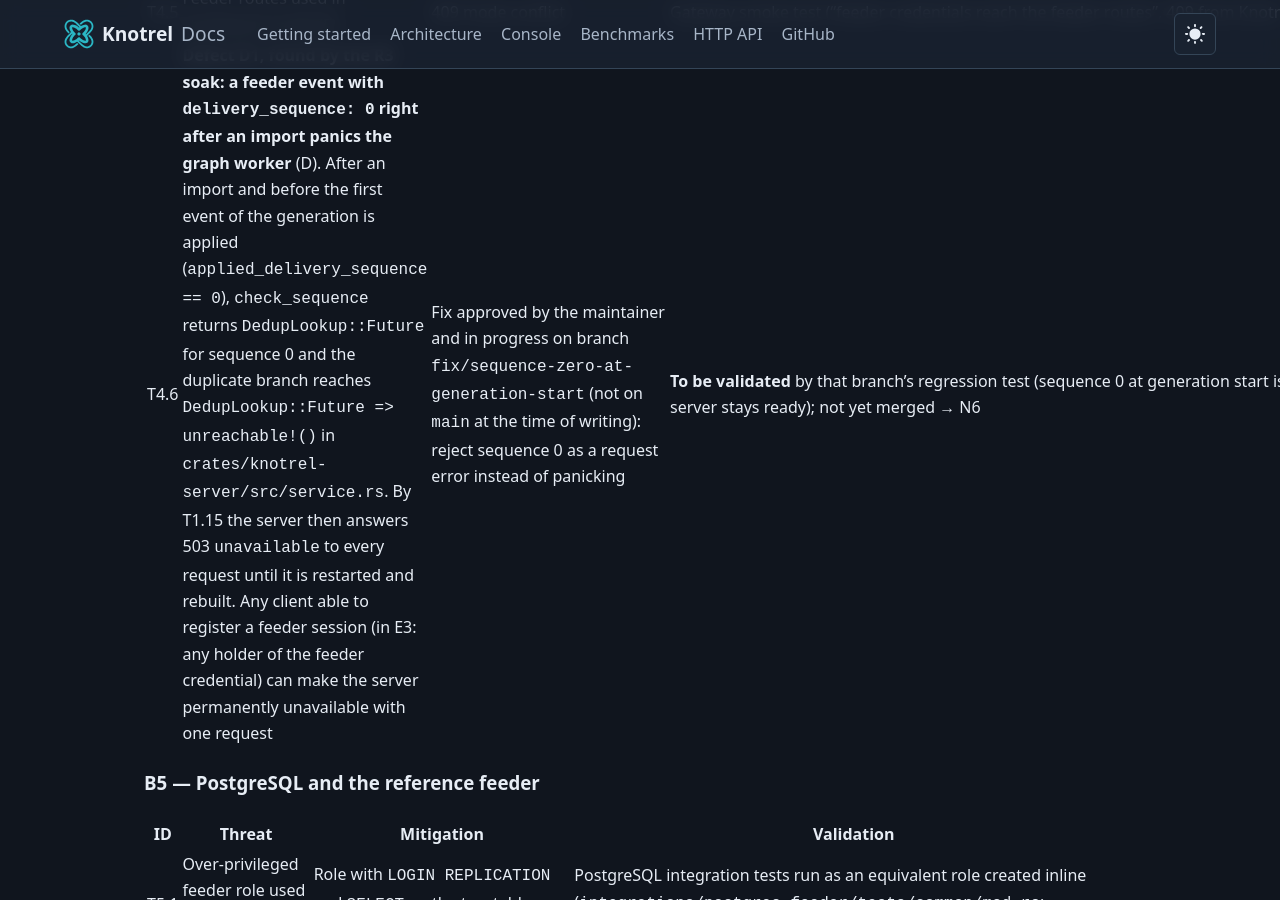
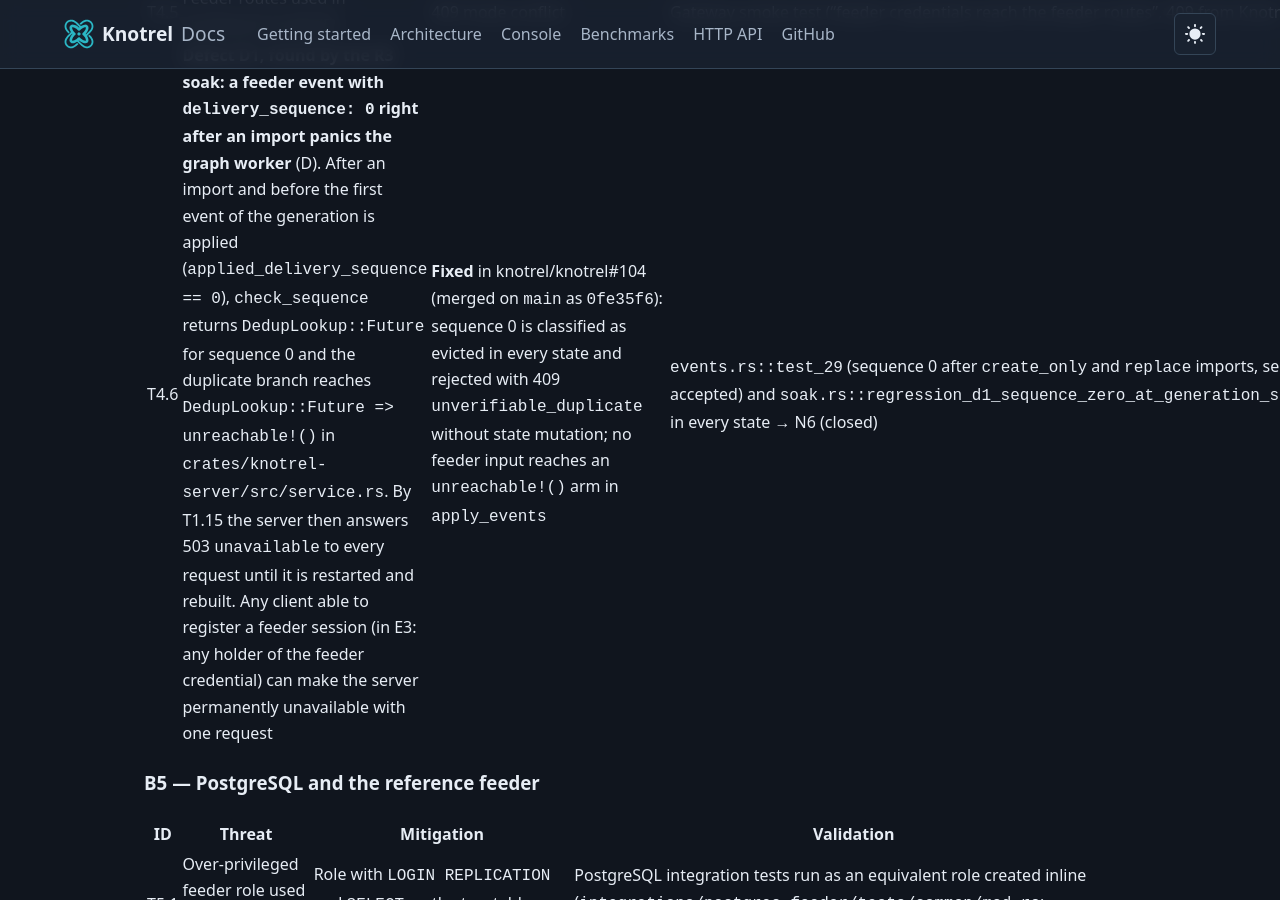
Before and after one commit to knotrel/knotrel, a Jekyll site: the page built from docs/threat-model.md, in a window 1280 px wide and 900 px high, scrolled down 9240 px. Built offline with Jekyll 4.4.1, drawn with Linux system fonts in a browser that asks for light colours; our own code applies the rules of GitHub Pages for plain Markdown files; some of the changed text lies outside the part shown.

Commit message:
docs(security): record the D1 fix in the threat model
Defect D1 (T4.6, N6) is fixed in #104 with regression tests; mark it
closed and point to the tests that validate the mitigation. T1.15 and N7
(fail-stop amplifies any reachable panic) stay open.

Co-Authored-By: Claude Opus 5.5 <noreply@anthropic.com>

```diff
--- a/docs/threat-model.md
+++ b/docs/threat-model.md
@@ -155,7 +155,7 @@ and the smoke script together).
 | T4.3 | Direct mutations bypass the source in source-managed mode (T) | Mutations refused with 409 `direct_mutation_disabled`; reads and inspection allowed | `batch.rs::test_05_source_managed_mode_rejects_mutating_batches_allows_query_only`; `inspection.rs::source_managed_reads_are_available_without_mutation` |
 | T4.4 | Replayed or reordered events corrupt state (T) | Delivery sequence with predecessor check and bounded exact deduplication | `events.rs` and `bootstrap.rs` sequence tests; [integration contract §5–§7](integration-contract.md) |
 | T4.5 | Feeder routes used in standalone mode (E) | 409 mode conflict | Gateway smoke test ("feeder credentials reach the feeder routes", 409 from Knotrel) |
-| T4.6 | **Defect D1, found by the R3 soak: a feeder event with `delivery_sequence: 0` right after an import panics the graph worker** (D). After an import and before the first event of the generation is applied (`applied_delivery_sequence == 0`), `check_sequence` returns `DedupLookup::Future` for sequence 0 and the duplicate branch reaches `DedupLookup::Future => unreachable!()` in `crates/knotrel-server/src/service.rs`. By T1.15 the server then answers 503 `unavailable` to every request until it is restarted and rebuilt. Any client able to register a feeder session (in E3: any holder of the feeder credential) can make the server permanently unavailable with one request | Fix approved by the maintainer and in progress on branch `fix/sequence-zero-at-generation-start` (not on `main` at the time of writing): reject sequence 0 as a request error instead of panicking | **To be validated** by that branch's regression test (sequence 0 at generation start is refused with a 4xx and the server stays ready); not yet merged → N6 |
+| T4.6 | **Defect D1, found by the R3 soak: a feeder event with `delivery_sequence: 0` right after an import panics the graph worker** (D). After an import and before the first event of the generation is applied (`applied_delivery_sequence == 0`), `check_sequence` returns `DedupLookup::Future` for sequence 0 and the duplicate branch reaches `DedupLookup::Future => unreachable!()` in `crates/knotrel-server/src/service.rs`. By T1.15 the server then answers 503 `unavailable` to every request until it is restarted and rebuilt. Any client able to register a feeder session (in E3: any holder of the feeder credential) can make the server permanently unavailable with one request | **Fixed** in knotrel/knotrel#104 (merged on `main` as `0fe35f6`): sequence 0 is classified as evicted in every state and rejected with 409 `unverifiable_duplicate` without state mutation; no feeder input reaches an `unreachable!()` arm in `apply_events` | `events.rs::test_29` (sequence 0 after `create_only` and `replace` imports, server stays ready, later events accepted) and `soak.rs::regression_d1_sequence_zero_at_generation_start`; the soak sends sequence 0 in every state → N6 (closed) |
 
 ### B5 — PostgreSQL and the reference feeder
 
@@ -275,7 +275,7 @@ here; each is a proposal.
 | N3 | **Gateway example has no rate or connection limiting**, although the trust model lists rate limiting among the gateway's duties | Low (authenticated clients only) | Add `limit_req`/`limit_conn` per credential to `examples/gateway/nginx.conf` with a smoke-test check, or state the omission in the deployment guide |
 | N4 | **Unvalidated security configuration:** `console/deploy/nginx-gateway.conf` (static archive) is packaged but never run or syntax-checked; the console container's CSP and `nosniff` headers are not asserted by `smoke-container.sh`; the absence of CORS headers on Knotrel is not asserted | Low | Add `nginx -t` and an allowlist check for the archive config in the `console` workflow; header assertions in `smoke-container.sh`; a CORS-preflight assertion in `security.rs` |
 | N5 | **Trust-model wording is narrower than the 1.0 exposure:** `docs/http-api.md` says "a single trusted local client" while E2 and E3 are supported | Documentation | Align the trust-model paragraph with section 1 of this document |
-| N6 | **Defect D1 (T4.6), found by the R3 soak:** a feeder event with `delivery_sequence: 0` before the first event of a generation panics the graph worker and leaves the server permanently unavailable | High for availability: one request from a registered feeder; in E3 limited to feeder-credential holders | Fix in progress on `fix/sequence-zero-at-generation-start` with a regression test (maintainer-approved). Closed when merged and the regression test passes in CI; also list it in the rc release notes |
+| N6 | **Defect D1 (T4.6), found by the R3 soak:** a feeder event with `delivery_sequence: 0` before the first event of a generation panics the graph worker and leaves the server permanently unavailable | High for availability: one request from a registered feeder; in E3 limited to feeder-credential holders | **Closed:** fixed in knotrel/knotrel#104 with regression tests that pass in CI. To list in the rc release notes |
 | N7 | **Fail-stop amplifies every reachable panic (T1.15).** Fail-stop itself is intended, but nothing shows that request input cannot reach a panic; D1 shows it can | Medium: depends on finding such inputs; D1 is one | Audit of panic sites on request and worker paths (replace input-reachable ones with request errors); a property or fuzz test sending arbitrary feeder envelopes and operations in every synchronization state and asserting no `unavailable`; keep the soak's reference-model check. Optional maintainer decision: let a successful replace import clear the failed state instead of requiring a restart (behavior change, needs its own review) |
 
 ## 8. Residual risks accepted by the trust model
```
